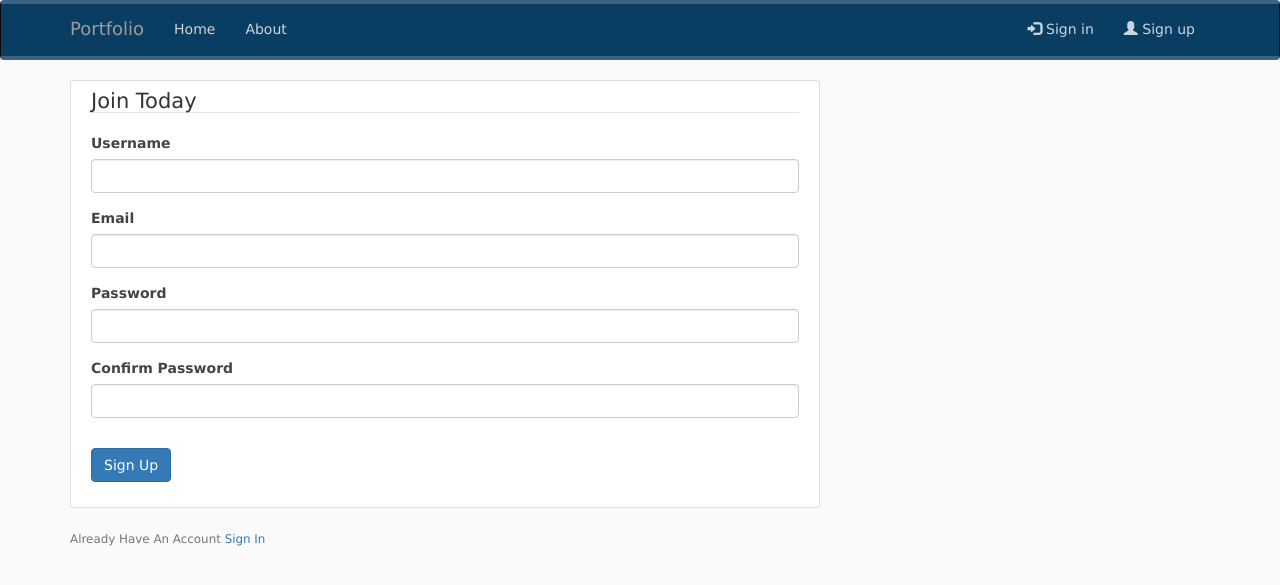
After one commit to RamicAmir/portfolio-project, a Flask app: page /signup in a window 1280 px wide. The commit adds this page. Shown: the top 585 px of the page. Run offline with Flask 2, Linux system fonts and the light colour scheme; some libraries are stand-ins or nearby versions.

Commit message:
Added signin.html, signup.html form.py and main.css

```diff
--- a/app/__init__.py
+++ b/app/__init__.py
@@ -1,7 +1,10 @@
-from flask import Flask, render_template
+from flask import Flask, render_template, flash, redirect, url_for
 from flask_bootstrap import Bootstrap
+from app.forms.forms import RegistrationForm, LoginForm
 
 app = Flask(__name__)
+
+app.config['SECRET_KEY'] = 'afd1849122d53a3cb9aea6af5b0b7a1625961faa1dd73f1c156d9573363ab268'
 bootstrap = Bootstrap(app)
 
 posts = [
@@ -30,6 +33,27 @@ def about():
     return render_template('about.html')
 
 
+@app.route("/signup", methods=['GET', 'POST'])
+def signup():
+    form = RegistrationForm()
+    if form.validate_on_submit():
+        flash(f'Your Account have been Created!{form.username.data} Now you are able to signin', 'success')
+        return redirect(url_for('index'))
+    return render_template('signup.html', form=form)
+
+
+@app.route("/signin", methods=['GET', 'POST'])
+def signin():
+    form = LoginForm()
+    if form.validate_on_submit():
+        if form.email.data == 'admin@blog.com' and form.password.data == 'password':
+            flash('You have logged in', 'success')
+            return redirect(url_for('index'))
+        else:
+            flash('login Unsuccessful or failed. Please check email and password ', 'danger')
+    return render_template('signin.html', form=form)
+
+
 @app.errorhandler(404)
 def page_not_found(_error):
     return render_template('404.html'), 404
--- /dev/null
+++ b/app/forms/forms.py
@@ -0,0 +1,18 @@
+from flask_wtf import FlaskForm
+from wtforms import StringField, PasswordField, SubmitField, BooleanField
+from wtforms.validators import DataRequired, Length, Email, EqualTo
+
+
+class RegistrationForm(FlaskForm):
+    username = StringField('Username', validators=[DataRequired(), Length(min=4, max=20)])
+    email = StringField('Email', validators=[DataRequired(), Email()])
+    password = PasswordField('Password', validators=[DataRequired(), Length(min=6, max=8)])
+    confirm = PasswordField('Confirm Password', validators=[DataRequired(), EqualTo('password')])
+    submit = SubmitField('Sign Up')
+
+
+class LoginForm(FlaskForm):
+    email = StringField('Email', validators=[DataRequired(), Email()])
+    password = PasswordField('Password', validators=[DataRequired(), Length(min=6, max=8)])
+    remember = BooleanField('Remember Me')
+    submit = SubmitField('Sign In')
--- a/app/static/css/main.css
+++ b/app/static/css/main.css
@@ -0,0 +1,87 @@
+* {
+    margin: 0;
+    padding: 0;
+    box-sizing: border-box;
+}
+body{
+    font-family: 'Lucida Grande', 'Lucida Sans Unicode', 'Geneva', 'Verdana', sans-serif;
+    background: #fafafa;
+    color: #444444;
+    line-height: 150%;
+    font-weight: lighter;
+    justify-content: start;
+}
+ h1, h2, h3, h4, h5, h6{
+     color: #444444;
+ }
+ .navbar .navbar-nav .nav-link {
+  color: #cbd5db;
+}
+
+.navbar .navbar-nav .nav-link:hover {
+  color: #fcfbf9;
+}
+
+.blue-dark{
+  min-height: 60px;
+  border-top: 4px solid #3c6382;
+  border-bottom: 4px solid #3c6382;
+  background-color: #0a3d62;
+  font-size: 14px;
+  font-weight: lighter;
+}
+
+.content-section {
+  background: #ffffff;
+  padding: 10px 20px;
+  border: 1px solid #dddddd;
+  border-radius: 3px;
+  margin-bottom: 20px;
+}
+
+.article-title {
+  color: #444444;
+}
+
+a.article-title:hover {
+  color: #428bca;
+  text-decoration: none;
+}
+
+.article-content {
+  white-space: pre-line;
+}
+
+.article-img {
+  height: 65px;
+  width: 65px;
+  margin-right: 16px;
+}
+
+.article-metadata {
+  padding-bottom: 1px;
+  margin-bottom: 4px;
+  border-bottom: 1px solid #e3e3e3;
+}
+
+.article-metadata a:hover {
+  color: #333;
+  text-decoration: none;
+}
+
+.article-svg {
+  width: 25px;
+  height: 25px;
+  vertical-align: middle;
+}
+
+.article-img{
+  float: left;
+  height: 70px;
+  width: 70px;
+  margin-right: 20px;
+  margin-bottom: 16px;
+  border-radius: 50%;
+  border:1px #333333 solid;
+  box-shadow:  0 0 3px #23435d;
+}
--- a/app/templates/base.html
+++ b/app/templates/base.html
@@ -23,13 +23,13 @@
       <!--Navbar Left Side-->
     <div class="collapse navbar-collapse" id="navbarToggle">
       <ul class="nav navbar-nav mr-auto">
-          <li role="presentation"><a class="nav-item nav-link" href="#">Home</a></li>
-          <li role="presentation"><a class="nav-item nav-link" href="#">About</a></li>
+          <li role="presentation"><a class="nav-item nav-link" href="{{ url_for('index') }}">Home</a></li>
+          <li role="presentation"><a class="nav-item nav-link" href="{{ url_for('about') }}">About</a></li>
       </ul>
         <!--Navbar Right Side-->
        <ul class="nav navbar-nav navbar-right">
-           <li role="presentation"><a class="nav-item nav-link" href="#"><span class="glyphicon glyphicon"></span></a></li>
-           <li role="presentation"><a class="nav-item nav-link" href="#"><span class="glyphicon glyphicon"></span></a></li>
+           <li role="presentation"><a class="nav-item nav-link" href="{{ url_for('signin') }}"><span class="glyphicon glyphicon-log-in"></span> Sign in</a></li>
+           <li role="presentation"><a class="nav-item nav-link" href="{{ url_for('signup') }}"><span class="glyphicon glyphicon-user"></span> Sign up</a></li>
        </ul>
     </div>
   </div>
@@ -41,6 +41,15 @@
    <div class="container">
       <div class="row">
         <div class="col-md-8">
+            {% with messages = get_flashed_messages(with_categories=true) %}
+            {% if messages %}
+              {% for category, message in messages %}
+                <div class="alert alert-{{ category }}">
+                  {{ message }}
+                </div>
+              {% endfor %}
+            {% endif %}
+          {% endwith %}
          {% block page_content %} {% endblock page_content %}
         </div>
       </div>
--- /dev/null
+++ b/app/templates/signup.html
@@ -0,0 +1,73 @@
+{% extends "base.html" %}
+{% block title %}Sign Up{% endblock %}
+
+{% block page_content %}
+    <div class="content-section">
+    <form method="POST" action="">
+        {{ form.hidden_tag() }}
+        <fieldset class="form-group">
+            <legend class="border-bottom mb-4">Join Today</legend>
+            <div class="form-group">
+                {{ form.username.label(class="form-control-label") }}
+                {% if form.username.errors %}
+                {{ form.username(class="form-control form-control-lg is-invalid") }}
+                    <div class="invalid-feedback">
+                        {% for error in form.username.errors %}
+                            <span>{{ error }}</span>
+                        {% endfor %}
+                    </div>
+                    {% else %}
+                    {{ form.username(class="form-control form-control-lg ") }}
+                {% endif %}
+            </div>
+              <div class="form-group">
+                   {{ form.email.label(class="form-control-label") }}
+                {% if form.email.errors %}
+                {{ form.email(class="form-control form-control-lg is-invalid") }}
+                    <div class="invalid-feedback">
+                        {% for error in form.email.errors %}
+                            <span>{{ error }}</span>
+                        {% endfor %}
+                    </div>
+                    {% else %}
+                    {{ form.email(class="form-control form-control-lg ") }}
+                {% endif %}
+            </div>
+             <div class="form-group">
+                  {{ form.password.label(class="form-control-label") }}
+                {% if form.password.errors %}
+                {{ form.password(class="form-control form-control-lg is-invalid") }}
+                    <div class="invalid-feedback">
+                        {% for error in form.password.errors %}
+                            <span>{{ error }}</span>
+                        {% endfor %}
+                    </div>
+                    {% else %}
+                    {{ form.password(class="form-control form-control-lg ") }}
+                {% endif %}
+            </div>
+             <div class="form-group">
+                  {{ form.confirm.label(class="form-control-label") }}
+                {% if form.confirm.errors %}
+                {{ form.confirm(class="form-control form-control-lg is-invalid") }}
+                    <div class="invalid-feedback">
+                        {% for error in form.confirm.errors %}
+                            <span>{{ error }}</span>
+                        {% endfor %}
+                    </div>
+                    {% else %}
+                    {{ form.confirm(class="form-control form-control-lg ") }}
+                {% endif %}
+            </div>
+        </fieldset>
+         <div class="form-group">
+                {{ form.submit(class="btn btn-primary") }}
+            </div>
+    </form>
+    </div>
+      <div class="border-top pt-3">
+        <small class="text-muted">
+            Already Have An Account <a class="ml-2" href="#">Sign In</a>
+        </small>
+    </div>
+{% endblock %}
```
Also changed, not shown: app/templates/signin.html (added, +54 -0 lines), app/forms/__init__.py (added).
